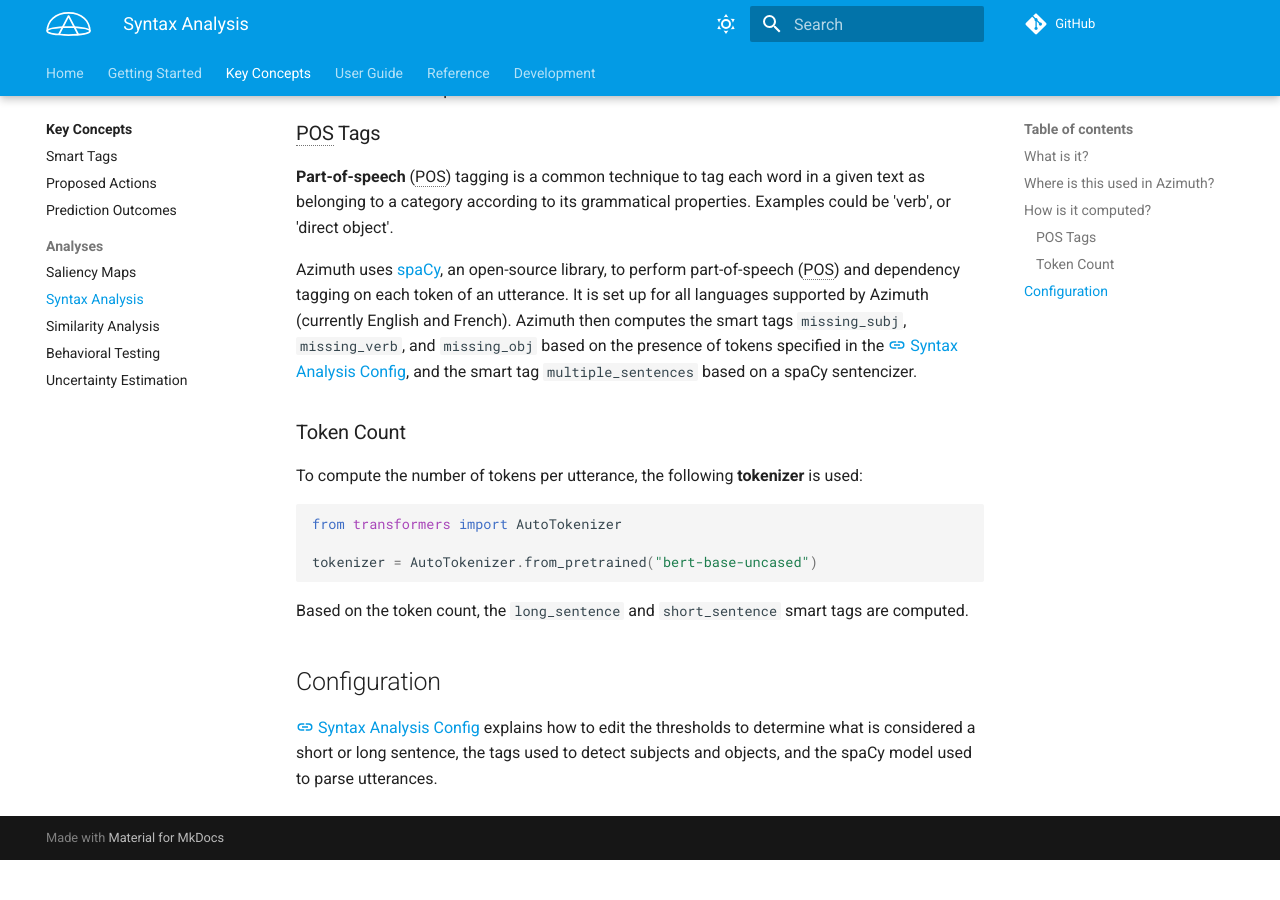
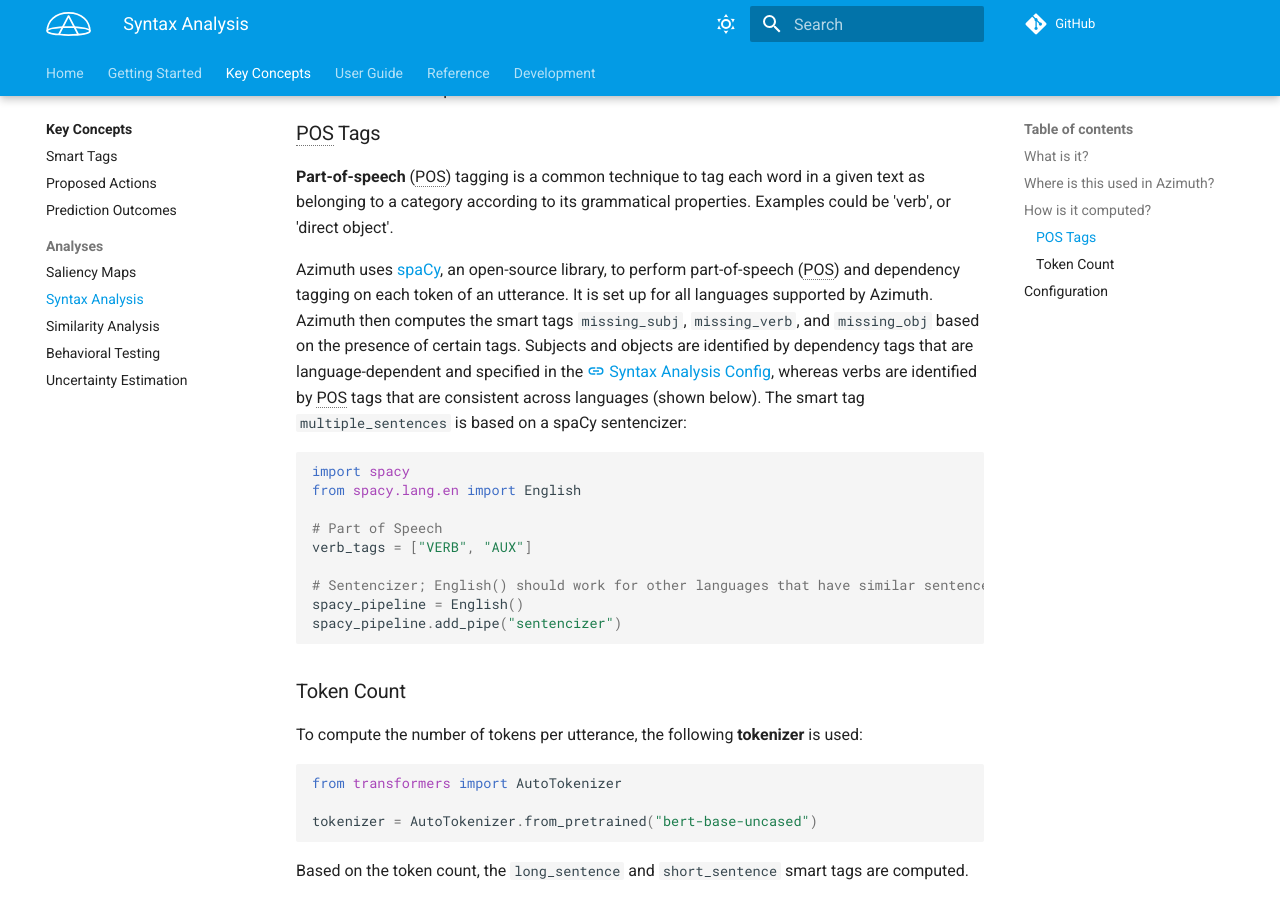
Before and after one commit to ServiceNow/azimuth, an MkDocs documentation site: the page built from docs/docs/key-concepts/syntax-analysis.md, in a window 1280 px wide and 900 px high, scrolled down 522 px. Built offline with MkDocs 1.6.1 and Material for MkDocs 9.7.7, drawn with Linux system fonts in a browser that asks for light colours; comment, search, counter and statistics services are not loaded; the version menu is left out; before the commit the page ends 1382 px from its top, so only the background shows below that.

Commit message:
docs changes from code review

````diff
--- a/docs/docs/key-concepts/syntax-analysis.md
+++ b/docs/docs/key-concepts/syntax-analysis.md
@@ -23,11 +23,24 @@ to a category according to its grammatical properties. Examples could be 'verb',
 
 Azimuth uses [spaCy](https://github.com/explosion/spaCy), an open-source library, to perform
 part-of-speech (POS) and dependency tagging on each token of an utterance. It is set up for all
-languages supported by Azimuth (currently English and French). Azimuth then computes the smart
-tags `missing_subj`, `missing_verb`, and `missing_obj` based on the presence of tokens specified
-in the
-[:material-link: Syntax Analysis Config](../reference/configuration/analyses/syntax.md), and the
-smart tag `multiple_sentences` based on a spaCy sentencizer.
+languages supported by Azimuth. Azimuth then computes the smart tags `missing_subj`, `missing_verb`,
+and `missing_obj` based on the presence of certain tags. Subjects and objects are identified by
+dependency tags that are language-dependent and specified in the
+[:material-link: Syntax Analysis Config](../reference/configuration/analyses/syntax.md), whereas
+verbs are identified by POS tags that are consistent across languages (shown below). The smart
+tag `multiple_sentences` is based on a spaCy sentencizer:
+
+```python
+import spacy
+from spacy.lang.en import English
+
+# Part of Speech
+verb_tags = ["VERB", "AUX"]
+
+# Sentencizer; English() should work for other languages that have similar sentence conventions.
+spacy_pipeline = English()
+spacy_pipeline.add_pipe("sentencizer")
+```
 
 ### Token Count
 
--- a/docs/docs/reference/configuration/analyses/syntax.md
+++ b/docs/docs/reference/configuration/analyses/syntax.md
@@ -3,12 +3,12 @@
 :blue_circle: **Default value:** `SyntaxOptions()`
 
 In the Syntax config, users can modify thresholds to determine what is considered a short
-or a long sentence, as well as select the spaCy model and the dependency tags used for
+or a long sentence, as well as select the spaCy model and the dependency tags used for certain
 syntax-related smart tags. More details are explained in
 [:material-link: Syntax Analysis](../../../key-concepts/syntax-analysis.md).
 
 Note that language-related defaults are dynamically selected based on the language specified in the
-[:material-link: Project Config](../project.md) (default is English). As such, the spaCy model and
+[:material-link: Language Config](../language.md) (default is English). As such, the spaCy model and
 dependency tag lists will generally not need to be modified.
 
 === "Class Definition"
````
Also changed, not shown: other parts of docs/docs/reference/configuration/analyses/syntax.md (+0 -21 lines), docs/docs/reference/configuration/analyses/behavioral_testing.md (+1 -1 lines), docs/docs/reference/configuration/analyses/similarity.md (+3 -2 lines), docs/docs/reference/configuration/language.md (+10 -0 lines), docs/docs/reference/configuration/project.md (+0 -9 lines).
